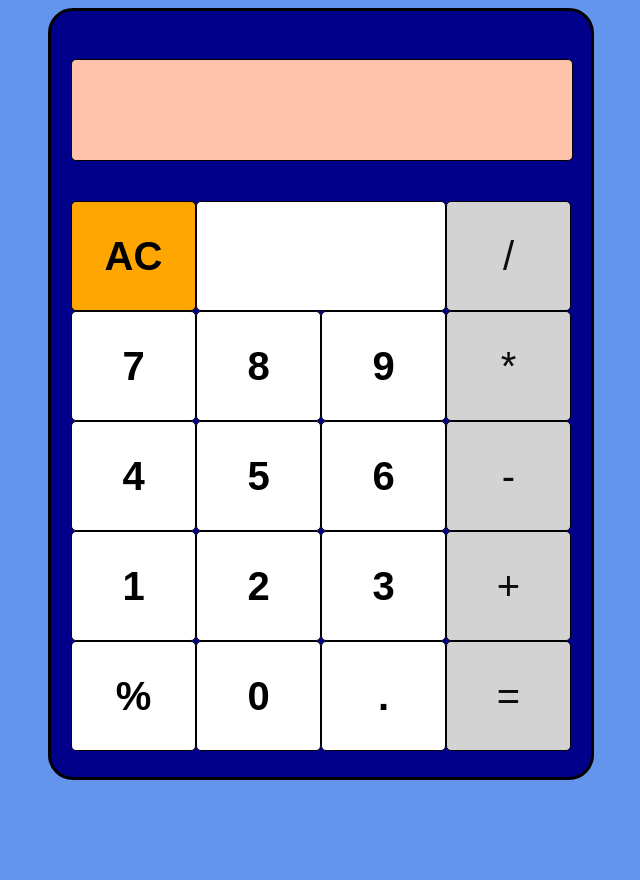
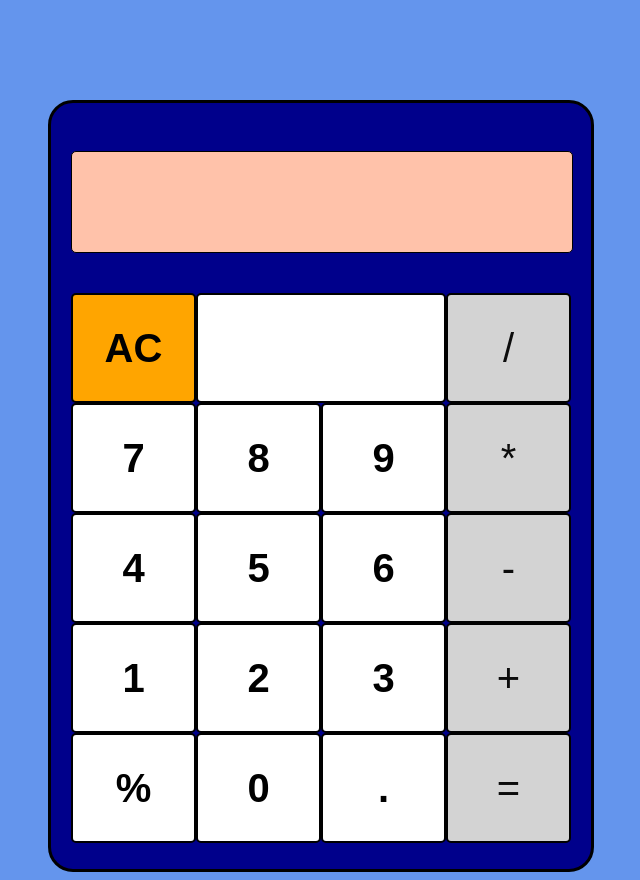
Before and after one commit to YossraElhaddad/Calculator, a plain HTML site: page index.html in a window 1280 px wide. Shown: the whole page, without its empty margins (319-959 px from the left). Before the commit the page ends 800 px from the top, so only its background shows below. Drawn offline with Linux system fonts and the light colour scheme.

Commit message:
Adjust the margin top in the body in order to center the container

```diff
--- a/style.css
+++ b/style.css
@@ -3,6 +3,7 @@ body {
     display: flex;
     justify-content: center;
     align-items: center;
+    margin-top: 100px;
 }
 
 #container {
@@ -58,7 +59,7 @@ button {
     text-align: center;
     font-size: 40px;
     border-radius: 5px;
-    border: 1px solid black;
+    border: 2px solid black;
 }
 
 .numbers button {
```
